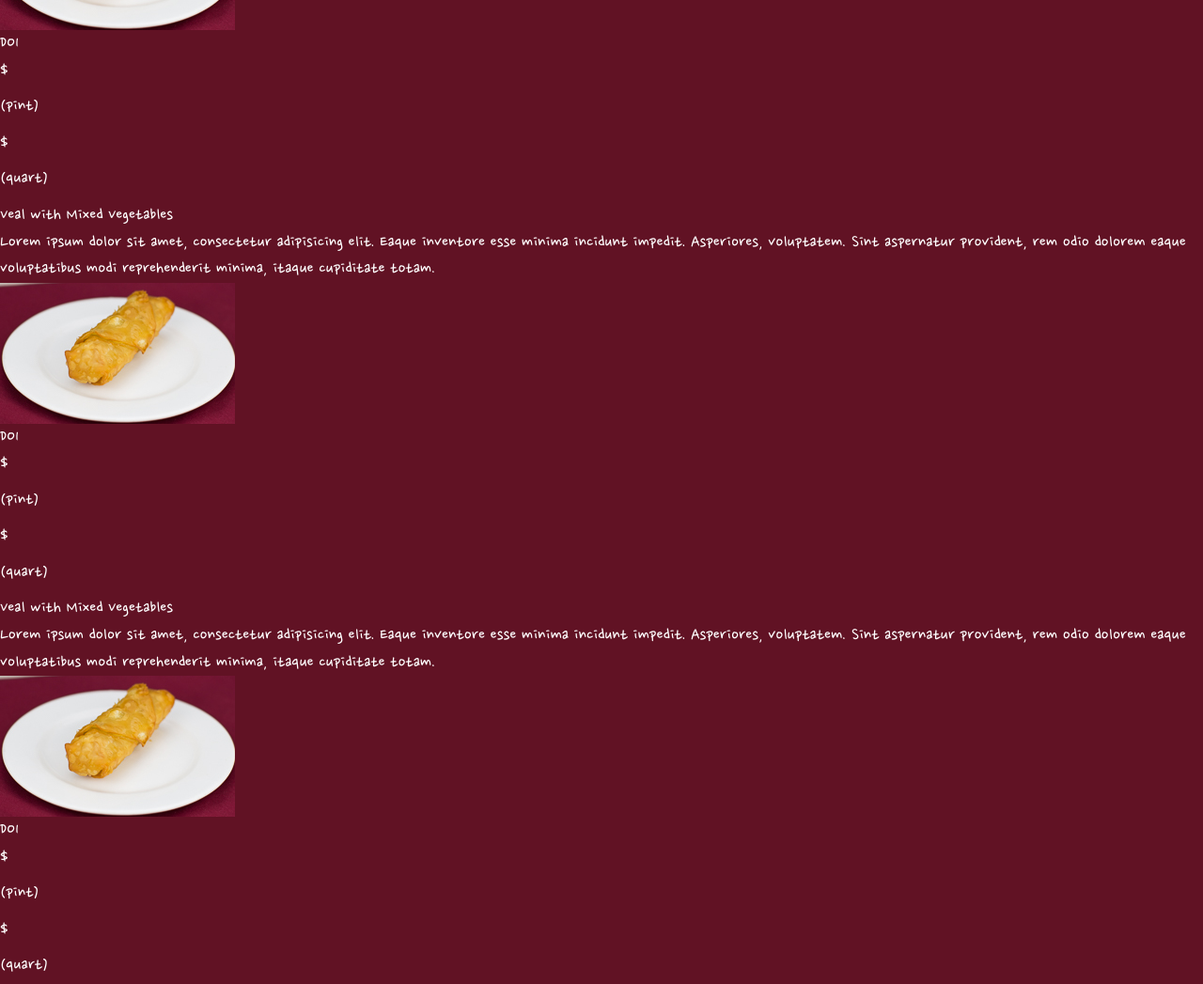
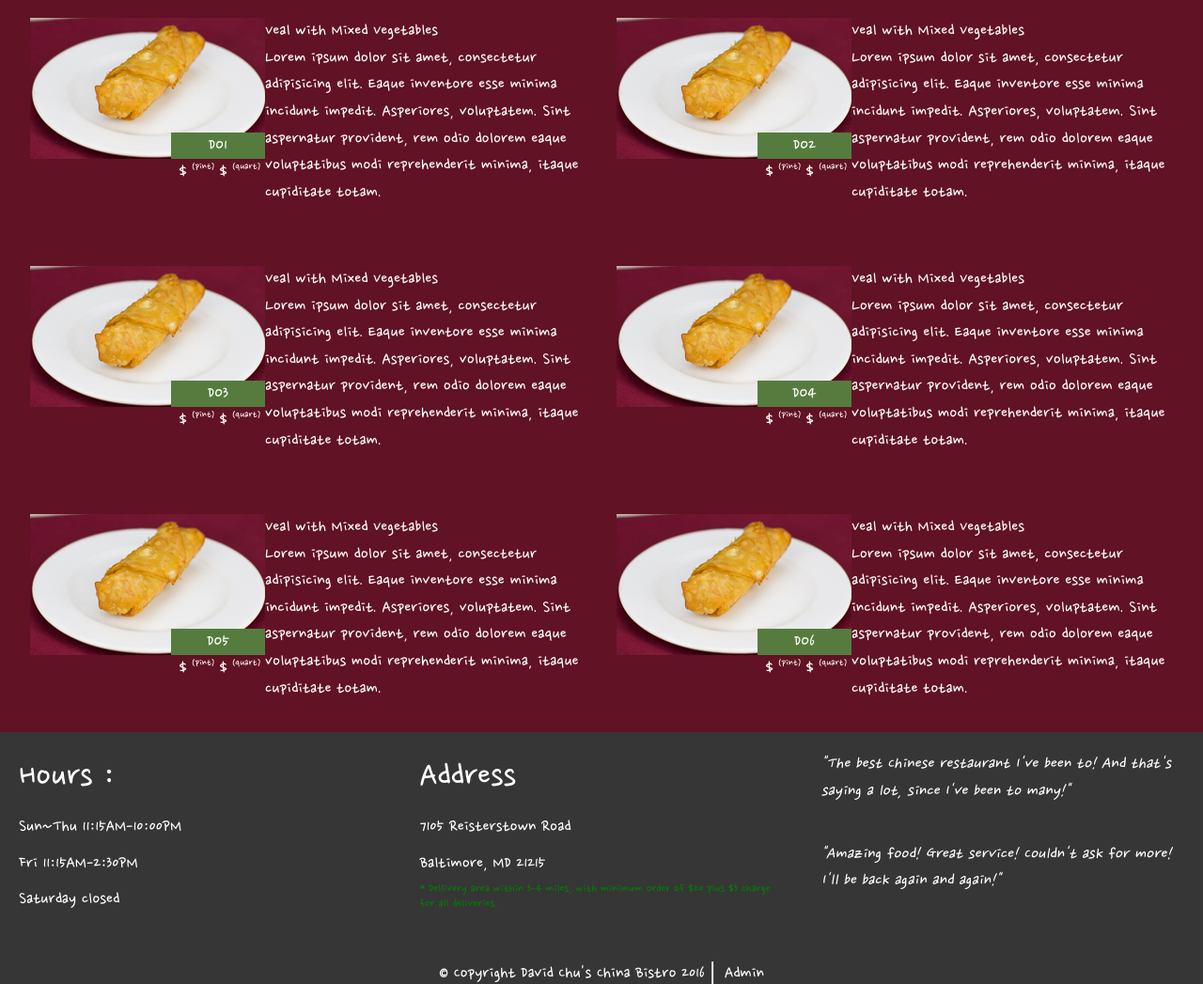
Before and after one commit to R7972/first_restaurant, a plain HTML site: page single-category.html in a window 1280 px wide. Shown: the part 355-1402 px from the top of the page at 94% size. Drawn offline with Linux system fonts and the light colour scheme; a web font is replaced by a local one.

Commit message:
7/29 CSS주려다 맘

```diff
--- a/css/styles.css
+++ b/css/styles.css
@@ -139,6 +139,39 @@ body {
 }
 
 /* 스페셜메뉴 ~ */
+#page_name {
+    font-size: 2.8em;
+    text-align: center;
+}
+#page_description {
+    font-size: 1.2em;
+    text-align: center;
+    padding-bottom: 2em;
+}
+.two_menu {
+    display: flex;
+    padding: 16px;
+}
+.one_menu {
+    position: relative;
+}
+.menu_no {
+    position: absolute;
+    bottom: 0;
+    right: 0;
+    width: 5em;
+    text-align: center;
+    background-color: #557c3e;
+}
+
+.price {
+    display: flex;
+    float: right;
+}
+.price .price_size {
+    font-size: 0.6em;
+    padding: 0px 5px 0px 5px;
+}
 
 /* ~ 여기까지 알 */
 
--- a/single-category.html
+++ b/single-category.html
@@ -76,20 +76,20 @@
       <!-- 메뉴 2세트 1번줄  -->
       <div class="two_menu">
         <!-- 메뉴 1개 영역 -->
-        <div>
+        <div class="two_menu">
           <!-- 각 메뉴 좌측영역 -->
           <div>
-            <div>
-              <img src="images/B-1.jpg" class="one_menu">
+            <div class="one_menu">
+              <img src="images/B-1.jpg">
               <div class="menu_no">
                 DO1
               </div>
             </div>
-            <div clss="price">
-              <P>$</P>
-              <p class="price_size">(pint)</p>
-              <p>$</p>
-              <p class="price_size">(quart)</p>
+            <div class="price">
+              <div>$</div>
+              <div class="price_size">(pint)</div>
+              <div>$</div>
+              <div class="price_size">(quart)</div>
             </div>
           </div>
           <!-- 각 메뉴 우측영역 -->
@@ -103,20 +103,20 @@
           </div>
         </div>
         <!-- 메뉴 1개 영역 -->
-        <div>
+        <div class="two_menu">
             <!-- 각 메뉴 좌측영역 -->
             <div>
-              <div>
-                <img src="images/B-1.jpg" class="one_menu">
+              <div class="one_menu">
+                <img src="images/B-1.jpg">
                 <div class="menu_no">
-                  DO1
+                  DO2
                 </div>
               </div>
-              <div clss="price">
-                <P>$</P>
-                <p class="price_size">(pint)</p>
-                <p>$</p>
-                <p class="price_size">(quart)</p>
+              <div class="price">
+                <div>$</div>
+                <div class="price_size">(pint)</div>
+                <div>$</div>
+                <div class="price_size">(quart)</div>
               </div>
             </div>
             <!-- 각 메뉴 우측영역 -->
@@ -132,22 +132,22 @@
       </div>
 
       <!-- 메뉴 2세트 2번줄-->
-      <div>
+      <div class="two_menu">
           <!-- 메뉴 1개 영역 -->
-          <div>
+          <div class="two_menu">
             <!-- 각 메뉴 좌측영역 -->
             <div>
-              <div>
-                <img src="images/B-1.jpg" class="one_menu">
+              <div class="one_menu">
+                <img src="images/B-1.jpg">
                 <div class="menu_no">
-                  DO1
+                  DO3
                 </div>
               </div>
-              <div clss="price">
-                <P>$</P>
-                <p class="price_size">(pint)</p>
-                <p>$</p>
-                <p class="price_size">(quart)</p>
+              <div class="price">
+                <div>$</div>
+                <div class="price_size">(pint)</div>
+                <div>$</div>
+                <div class="price_size">(quart)</div>
               </div>
             </div>
             <!-- 각 메뉴 우측영역 -->
@@ -161,20 +161,20 @@
             </div>
           </div>
           <!-- 메뉴 1개 영역 -->
-          <div>
+          <div class="two_menu">
               <!-- 각 메뉴 좌측영역 -->
               <div>
-                <div>
-                  <img src="images/B-1.jpg" class="one_menu">
+                <div class="one_menu">
+                  <img src="images/B-1.jpg">
                   <div class="menu_no">
-                    DO1
+                    DO4
                   </div>
                 </div>
-                <div clss="price">
-                  <P>$</P>
-                  <p class="price_size">(pint)</p>
-                  <p>$</p>
-                  <p class="price_size">(quart)</p>
+                <div class="price">
+                  <div>$</div>
+                  <div class="price_size">(pint)</div>
+                  <div>$</div>
+                  <div class="price_size">(quart)</div>
                 </div>
               </div>
               <!-- 각 메뉴 우측영역 -->
@@ -190,22 +190,22 @@
       </div>
 
       <!-- 메뉴 2세트 3번줄 -->
-      <div>
+      <div class="two_menu">
           <!-- 메뉴 1개 영역 -->
-          <div>
+          <div class="two_menu">
             <!-- 각 메뉴 좌측영역 -->
             <div>
-              <div>
-                <img src="images/B-1.jpg" class="one_menu">
+              <div class="one_menu">
+                <img src="images/B-1.jpg">
                 <div class="menu_no">
-                  DO1
+                  DO5
                 </div>
               </div>
-              <div clss="price">
-                <P>$</P>
-                <p class="price_size">(pint)</p>
-                <p>$</p>
-                <p class="price_size">(quart)</p>
+              <div class="price">
+                <div>$</div>
+                <div class="price_size">(pint)</div>
+                <div>$</div>
+                <div class="price_size">(quart)</div>
               </div>
             </div>
             <!-- 각 메뉴 우측영역 -->
@@ -219,20 +219,20 @@
             </div>
           </div>
           <!-- 메뉴 1개 영역 -->
-          <div>
+          <div class="two_menu">
               <!-- 각 메뉴 좌측영역 -->
               <div>
-                <div>
-                  <img src="images/B-1.jpg" class="one_menu">
+                <div class="one_menu">
+                  <img src="images/B-1.jpg">
                   <div class="menu_no">
-                    DO1
+                    DO6
                   </div>
                 </div>
-                <div clss="price">
-                  <P>$</P>
-                  <p class="price_size">(pint)</p>
-                  <p>$</p>
-                  <p class="price_size">(quart)</p>
+                <div class="price">
+                  <div>$</div>
+                  <div class="price_size">(pint)</div>
+                  <div>$</div>
+                  <div class="price_size">(quart)</div>
                 </div>
               </div>
               <!-- 각 메뉴 우측영역 -->
```
